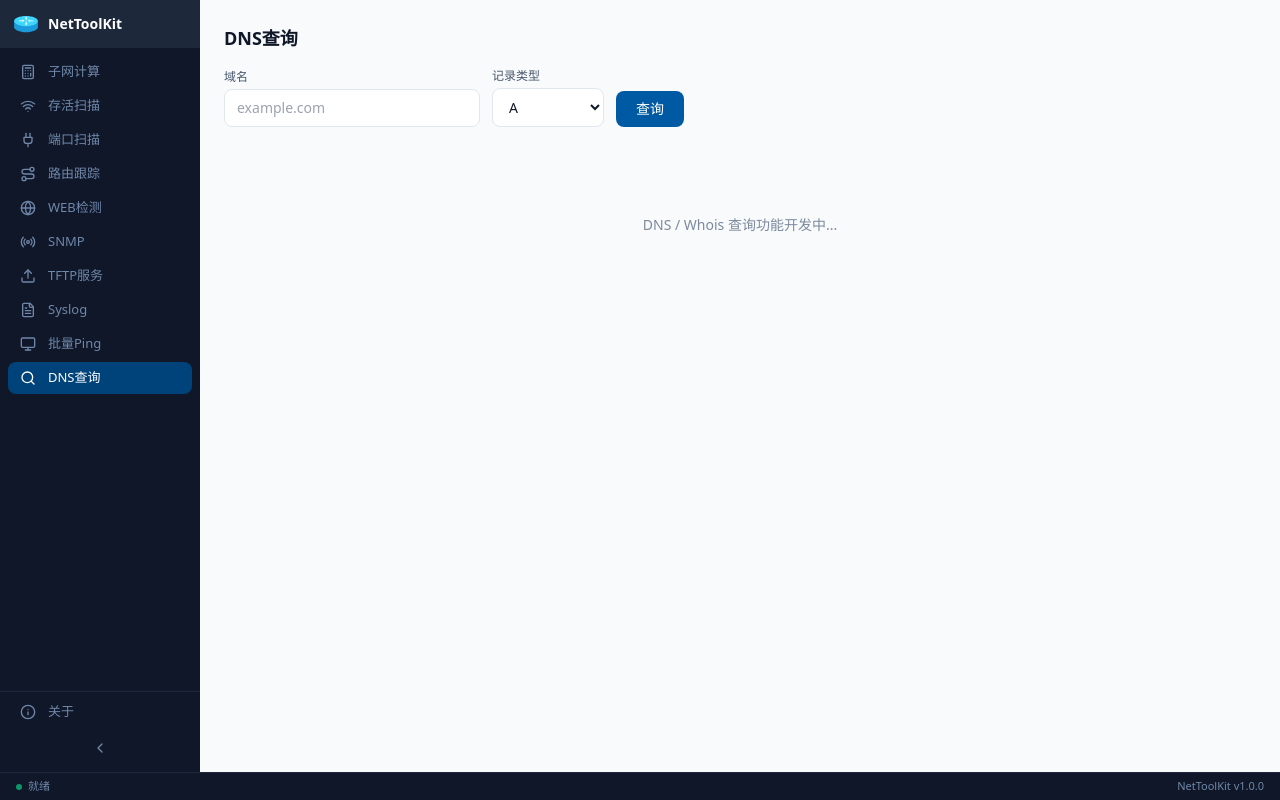
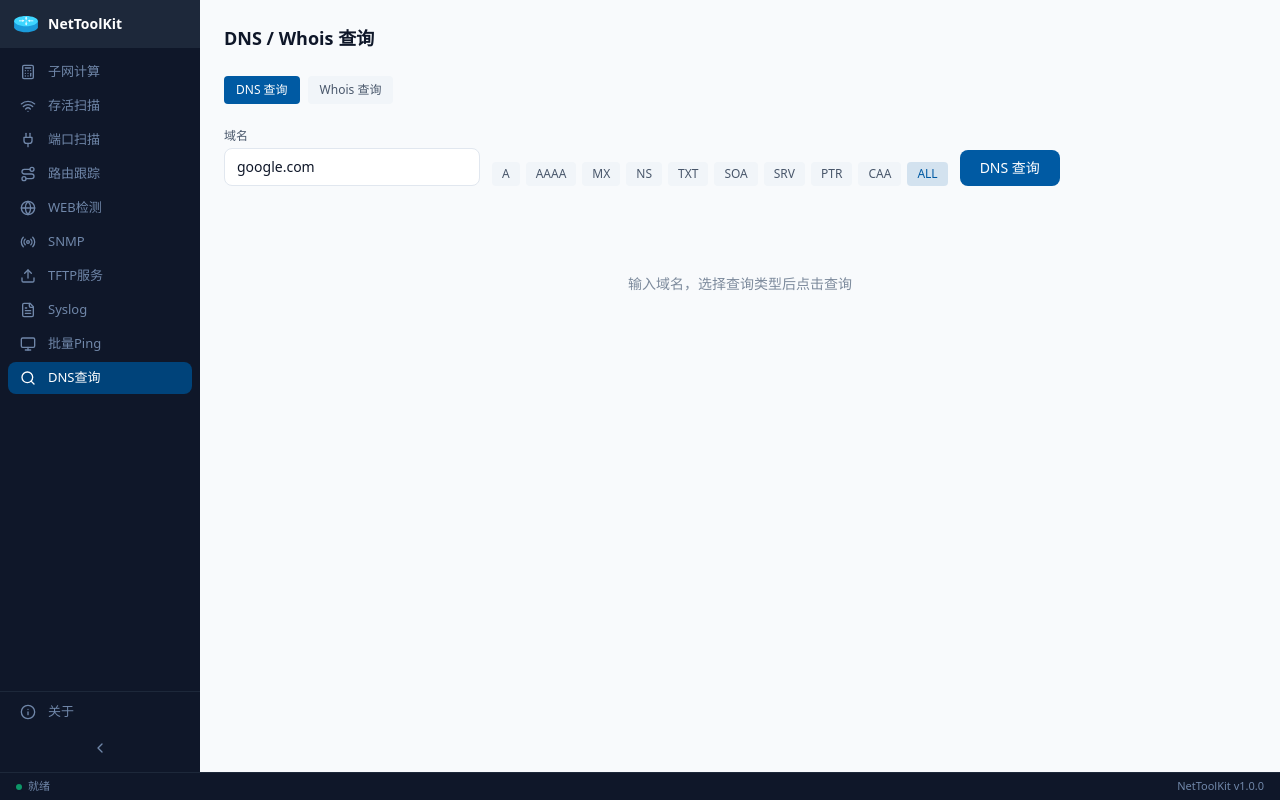
Before and after one commit to neowong/net-toolkit, a React (Vite) app: page /dns in a window 1280 px wide. Built offline with nearby package versions, Linux system fonts and the light colour scheme.

Commit message:
feat: add DnsQueryPage frontend

```diff
--- a/src/pages/DnsQueryPage.tsx
+++ b/src/pages/DnsQueryPage.tsx
@@ -1,48 +1,222 @@
-// ---- Shared styles ----------------------------------------------------------
+import { useState } from "react";
+import { invoke } from "@tauri-apps/api/core";
+import { Copy, Check } from "lucide-react";
+
+interface DnsRecord {
+  record_type: string;
+  name: string;
+  value: string;
+  ttl: number | null;
+  priority: number | null;
+}
+
+interface DnsResult {
+  domain: string;
+  records: DnsRecord[];
+  error: string | null;
+}
+
+interface WhoisResult {
+  domain: string;
+  raw_text: string;
+  fields: { key: string; value: string }[];
+  error: string | null;
+}
+
+const RECORD_TYPES = ["A", "AAAA", "MX", "NS", "TXT", "SOA", "SRV", "PTR", "CAA", "ALL"];
 
 const inputClass = "px-3 py-2 rounded-lg border border-[hsl(var(--border))] bg-[hsl(var(--bg-input))] text-sm focus:outline-none focus:ring-2 focus:ring-[hsl(var(--accent)_/_0.4)]";
 const btnClass = "px-5 py-2 rounded-lg text-sm font-medium text-white bg-[hsl(var(--accent))] hover:opacity-90 transition-opacity disabled:opacity-50 disabled:cursor-not-allowed";
-const labelClass = "block text-xs font-medium text-[hsl(var(--text-secondary))] mb-1";
 
-// ---- DNS Query (placeholder) ------------------------------------------------
+export default function DnsQueryPage() {
+  const [domain, setDomain] = useState("google.com");
+  const [recordType, setRecordType] = useState("ALL");
+  const [mode, setMode] = useState<"dns" | "whois">("dns");
+  const [loading, setLoading] = useState(false);
+  const [dnsResult, setDnsResult] = useState<DnsResult | null>(null);
+  const [whoisResult, setWhoisResult] = useState<WhoisResult | null>(null);
+  const [error, setError] = useState("");
+  const [copied, setCopied] = useState(false);
 
-function DnsQuery() {
+  const handleQuery = async () => {
+    setError("");
+    setDnsResult(null);
+    setWhoisResult(null);
+    setLoading(true);
+
+    try {
+      if (mode === "dns") {
+        const data = await invoke<DnsResult>("dns_lookup", {
+          domain: domain.trim(),
+          recordType,
+        });
+        setDnsResult(data);
+      } else {
+        const data = await invoke<WhoisResult>("whois_lookup", {
+          domain: domain.trim(),
+        });
+        setWhoisResult(data);
+      }
+    } catch (e: any) {
+      setError(typeof e === "string" ? e : e?.message || String(e));
+    } finally {
+      setLoading(false);
+    }
+  };
+
+  const copyToClipboard = (text: string) => {
+    navigator.clipboard.writeText(text);
+    setCopied(true);
+    setTimeout(() => setCopied(false), 2000);
+  };
+
   return (
     <div className="space-y-6">
+      <h1 className="text-lg font-bold">DNS / Whois 查询</h1>
+
+      {/* Mode toggle */}
+      <div className="flex gap-2">
+        <button
+          onClick={() => { setMode("dns"); setDnsResult(null); setWhoisResult(null); }}
+          className={`px-3 py-1.5 rounded text-xs font-medium transition-colors ${
+            mode === "dns"
+              ? "bg-[hsl(var(--accent))] text-white"
+              : "bg-[hsl(var(--muted))] text-[hsl(var(--text-secondary))] hover:bg-[hsl(var(--border))]"
+          }`}
+        >
+          DNS 查询
+        </button>
+        <button
+          onClick={() => { setMode("whois"); setDnsResult(null); setWhoisResult(null); }}
+          className={`px-3 py-1.5 rounded text-xs font-medium transition-colors ${
+            mode === "whois"
+              ? "bg-[hsl(var(--accent))] text-white"
+              : "bg-[hsl(var(--muted))] text-[hsl(var(--text-secondary))] hover:bg-[hsl(var(--border))]"
+          }`}
+        >
+          Whois 查询
+        </button>
+      </div>
+
+      {/* Input */}
       <div className="flex items-end gap-3 flex-wrap">
         <div>
-          <label className={labelClass}>域名</label>
+          <label className="block text-xs font-medium text-[hsl(var(--text-secondary))] mb-1">域名</label>
           <input
             type="text" placeholder="example.com"
+            value={domain} onChange={e => setDomain(e.target.value)}
+            onKeyDown={e => e.key === "Enter" && handleQuery()}
             className={`w-64 ${inputClass}`}
             style={{ imeMode: "disabled" }}
           />
         </div>
-        <div>
-          <label className={labelClass}>记录类型</label>
-          <select className={`w-28 ${inputClass}`}>
-            <option>A</option>
-            <option>AAAA</option>
-            <option>CNAME</option>
-            <option>MX</option>
-            <option>NS</option>
-            <option>TXT</option>
-          </select>
+        {mode === "dns" && (
+          <div className="flex gap-1.5 flex-wrap">
+            {RECORD_TYPES.map(t => (
+              <button
+                key={t}
+                onClick={() => setRecordType(t)}
+                className={`px-2.5 py-1 rounded text-xs font-medium transition-colors ${
+                  recordType === t
+                    ? "bg-[hsl(var(--accent)_/_0.15)] text-[hsl(var(--accent))]"
+                    : "bg-[hsl(var(--muted))] text-[hsl(var(--text-secondary))] hover:bg-[hsl(var(--border))]"
+                }`}
+              >
+                {t}
+              </button>
+            ))}
+          </div>
+        )}
+        <button onClick={handleQuery} disabled={loading} className={btnClass}>
+          {loading ? "查询中..." : mode === "dns" ? "DNS 查询" : "Whois 查询"}
+        </button>
+      </div>
+
+      {error && <p className="text-sm text-[hsl(var(--danger))]">{error}</p>}
+
+      {/* DNS Results */}
+      {dnsResult && (
+        <div className="space-y-3">
+          <div className="flex items-center justify-between">
+            <p className="text-sm text-[hsl(var(--text-secondary))]">
+              {dnsResult.domain} — 找到 {dnsResult.records.length} 条记录
+            </p>
+            <button
+              onClick={() => copyToClipboard(dnsResult.records.map(r => `${r.record_type}\t${r.value}`).join("\n"))}
+              className="flex items-center gap-1 px-2 py-1 rounded text-xs border border-[hsl(var(--border))] hover:bg-[hsl(var(--bg-hover))]"
+            >
+              {copied ? <Check size={12} /> : <Copy size={12} />}
+              {copied ? "已复制" : "复制"}
+            </button>
+          </div>
+          <div className="overflow-hidden rounded-lg border border-[hsl(var(--border))]">
+            <table className="w-full text-sm">
+              <thead>
+                <tr className="bg-[hsl(var(--muted))] text-left">
+                  <th className="px-4 py-2 font-medium text-[hsl(var(--text-secondary))] w-20">类型</th>
+                  <th className="px-4 py-2 font-medium text-[hsl(var(--text-secondary))]">记录值</th>
+                  <th className="px-4 py-2 font-medium text-[hsl(var(--text-secondary))] w-20">优先级</th>
+                </tr>
+              </thead>
+              <tbody>
+                {dnsResult.records.map((r, i) => (
+                  <tr key={i} className="border-t border-[hsl(var(--border))]">
+                    <td className="px-4 py-2 font-mono font-semibold text-[hsl(var(--accent))]">{r.record_type}</td>
+                    <td className="px-4 py-2 font-mono break-all">{r.value}</td>
+                    <td className="px-4 py-2 font-mono text-[hsl(var(--text-secondary))]">
+                      {r.priority ?? "-"}
+                    </td>
+                  </tr>
+                ))}
+              </tbody>
+            </table>
+          </div>
         </div>
-        <button className={btnClass}>查询</button>
-      </div>
-      <div className="flex flex-col items-center justify-center py-16 text-center">
-        <p className="text-sm text-[hsl(var(--text-tertiary))]">DNS / Whois 查询功能开发中...</p>
-      </div>
+      )}
+
+      {/* Whois Results */}
+      {whoisResult && (
+        <div className="space-y-3">
+          <div className="flex items-center justify-between">
+            <p className="text-sm text-[hsl(var(--text-secondary))]">
+              {whoisResult.domain} — Whois 信息
+            </p>
+            <button
+              onClick={() => copyToClipboard(whoisResult.raw_text)}
+              className="flex items-center gap-1 px-2 py-1 rounded text-xs border border-[hsl(var(--border))] hover:bg-[hsl(var(--bg-hover))]"
+            >
+              {copied ? <Check size={12} /> : <Copy size={12} />}
+              {copied ? "已复制" : "复制原始数据"}
+            </button>
+          </div>
+          {whoisResult.fields.length > 0 ? (
+            <div className="overflow-hidden rounded-lg border border-[hsl(var(--border))]">
+              <table className="w-full text-sm">
+                <tbody>
+                  {whoisResult.fields.map((f, i) => (
+                    <tr key={i} className="border-t border-[hsl(var(--border))]">
+                      <td className="px-4 py-2 bg-[hsl(var(--muted))] text-[hsl(var(--text-secondary))] w-48 font-medium">{f.key}</td>
+                      <td className="px-4 py-2 font-mono break-all">{f.value}</td>
+                    </tr>
+                  ))}
+                </tbody>
+              </table>
+            </div>
+          ) : (
+            <pre className="text-xs font-mono p-4 rounded-lg border border-[hsl(var(--border))] bg-[hsl(var(--bg-primary))] overflow-auto max-h-96">
+              {whoisResult.raw_text}
+            </pre>
+          )}
+        </div>
+      )}
+
+      {!dnsResult && !whoisResult && !error && (
+        <div className="flex flex-col items-center justify-center py-16 text-center">
+          <p className="text-sm text-[hsl(var(--text-tertiary))]">
+            输入域名，选择查询类型后点击查询
+          </p>
+        </div>
+      )}
     </div>
   );
 }
-
-export default function DnsQueryPage() {
-  return (
-    <div>
-      <h1 className="text-lg font-bold mb-4">DNS查询</h1>
-      <DnsQuery />
-    </div>
-  );
-}
```
